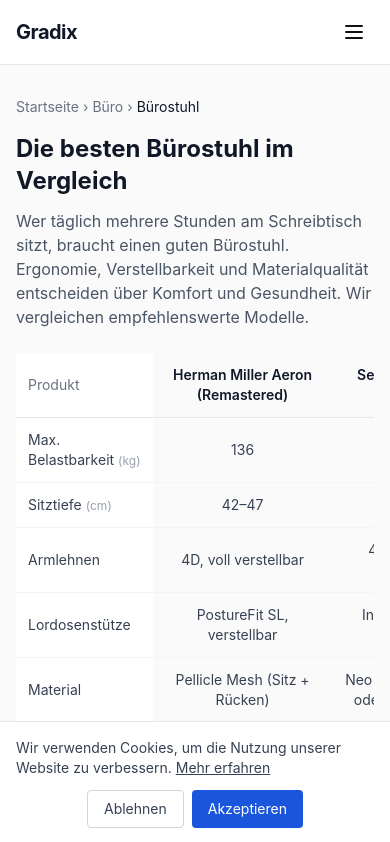
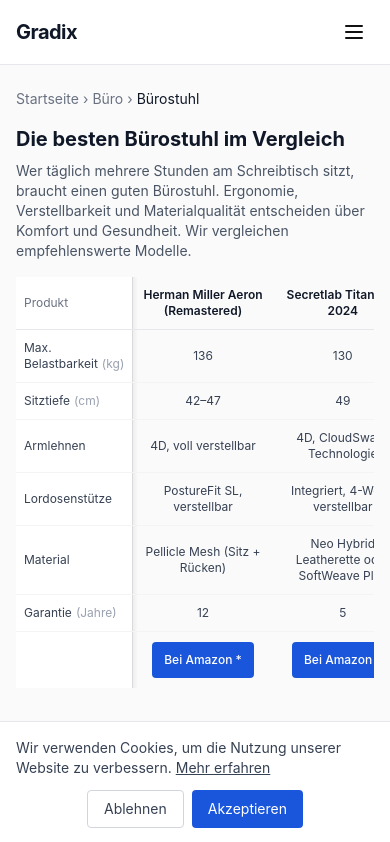
Before and after one commit to jansiegmann/gradix.de, a Next.js app: page /buero/buerostuhl in a window 390 px wide. Shown: the top 842 px of the page. Built offline with nearby package versions, Linux system fonts and the light colour scheme.

Commit message:
Mobile Optimization

```diff
--- a/src/app/[kategorie]/[slug]/page.tsx
+++ b/src/app/[kategorie]/[slug]/page.tsx
@@ -60,7 +60,7 @@
   const faqSchema = generateFAQSchema(vergleich);
 
   return (
-    <div className="mx-auto max-w-6xl px-4 py-8">
+    <div className="mx-auto max-w-6xl px-4 py-6 sm:py-8">
       <script
         type="application/ld+json"
         dangerouslySetInnerHTML={{
@@ -79,10 +79,10 @@
         ]}
       />
 
-      <h1 className="mb-3 text-2xl font-bold text-gray-900">
+      <h1 className="mb-2 sm:mb-3 text-xl sm:text-2xl font-bold text-gray-900">
         Die besten {vergleich.titel} im Vergleich
       </h1>
-      <p className="mb-6 text-gray-600">{vergleich.einleitung}</p>
+      <p className="mb-4 sm:mb-6 text-sm sm:text-base text-gray-600">{vergleich.einleitung}</p>
 
       <VergleichsTabelle vergleich={vergleich} />
 
--- a/src/app/globals.css
+++ b/src/app/globals.css
@@ -9,6 +9,7 @@
   background: #FAFAFA;
   color: #111111;
   font-family: -apple-system, BlinkMacSystemFont, "Segoe UI", Roboto, Helvetica, Arial, sans-serif, "Apple Color Emoji", "Segoe UI Emoji";
+  -webkit-tap-highlight-color: transparent;
 }
 
 /* Sticky column for comparison table on mobile */
@@ -18,4 +19,32 @@
   left: 0;
   background: white;
   z-index: 1;
+  border-right: 1px solid #e5e7eb;
 }
+
+/* Shadow hint on sticky column for scroll indication */
+.comparison-table td:first-child::after,
+.comparison-table th:first-child::after {
+  content: "";
+  position: absolute;
+  top: 0;
+  right: -6px;
+  bottom: 0;
+  width: 6px;
+  background: linear-gradient(to right, rgba(0,0,0,0.06), transparent);
+  pointer-events: none;
+}
+
+/* Smooth scrolling for table */
+.overflow-x-auto {
+  -webkit-overflow-scrolling: touch;
+  scrollbar-width: thin;
+}
+
+/* Larger touch targets on mobile */
+@media (max-width: 640px) {
+  .comparison-table td,
+  .comparison-table th {
+    padding: 10px 8px;
+  }
+}
--- a/src/app/page.tsx
+++ b/src/app/page.tsx
@@ -6,15 +6,15 @@
   const kategorien = getKategorien();
 
   return (
-    <div className="mx-auto max-w-6xl px-4 py-12">
-      <section className="mb-12 text-center">
-        <h1 className="text-3xl font-bold tracking-tight text-gray-900 sm:text-4xl">
+    <div className="mx-auto max-w-6xl px-4 py-8 sm:py-12">
+      <section className="mb-8 sm:mb-12 text-center">
+        <h1 className="text-2xl sm:text-3xl font-bold tracking-tight text-gray-900 lg:text-4xl">
           Das größte Produkt-Vergleichsportal Deutschlands
         </h1>
-        <p className="mt-3 text-lg text-gray-600">
+        <p className="mt-2 sm:mt-3 text-base sm:text-lg text-gray-600">
           Unabhängige Vergleiche für Produkte von 100 € bis 2.500 €
         </p>
-        <div className="mx-auto mt-6 max-w-xl">
+        <div className="mx-auto mt-5 sm:mt-6 max-w-xl">
           <Suchleiste placeholder="Was möchtest du vergleichen?" />
         </div>
       </section>
--- a/src/components/AffiliateButton.tsx
+++ b/src/components/AffiliateButton.tsx
@@ -10,9 +10,10 @@
       href={link}
       target="_blank"
       rel="noopener noreferrer nofollow sponsored"
-      className="inline-block rounded bg-accent px-4 py-2 text-sm font-medium text-white hover:bg-accent-hover"
+      className="inline-block rounded bg-accent px-3 py-2.5 sm:px-4 sm:py-2 text-xs sm:text-sm font-medium text-white hover:bg-accent-hover active:scale-95 transition-transform"
     >
-      Zum {name} *
+      <span className="hidden sm:inline">Zum {name} *</span>
+      <span className="sm:hidden">Bei Amazon *</span>
     </a>
   );
 }
--- a/src/components/FAQBereich.tsx
+++ b/src/components/FAQBereich.tsx
@@ -12,7 +12,7 @@
         <div key={i} className="border-b border-gray-200">
           <button
             onClick={() => setOpenIndex(openIndex === i ? null : i)}
-            className="flex w-full items-center justify-between py-3 text-left text-sm font-medium text-gray-900"
+            className="flex w-full items-center justify-between py-4 text-left text-sm font-medium text-gray-900"
           >
             {faq.frage}
             <span className="ml-2 text-gray-400">
--- a/src/components/Header.tsx
+++ b/src/components/Header.tsx
@@ -51,52 +51,52 @@
       {menuOpen && (
         <div className="border-t border-gray-200 px-4 py-3 md:hidden">
           <Suchleiste />
-          <nav className="mt-3 flex flex-col gap-2">
+          <nav className="mt-3 flex flex-col gap-1">
             <Link
               href="/handwerk"
-              className="py-1 text-gray-700"
+              className="py-2.5 text-gray-700 active:text-accent"
               onClick={() => setMenuOpen(false)}
             >
               Handwerk
             </Link>
             <Link
               href="/kueche"
-              className="py-1 text-gray-700"
+              className="py-2.5 text-gray-700 active:text-accent"
               onClick={() => setMenuOpen(false)}
             >
               Küche
             </Link>
             <Link
               href="/garten"
-              className="py-1 text-gray-700"
+              className="py-2.5 text-gray-700 active:text-accent"
               onClick={() => setMenuOpen(false)}
             >
               Garten
             </Link>
             <Link
               href="/elektronik"
-              className="py-1 text-gray-700"
+              className="py-2.5 text-gray-700 active:text-accent"
               onClick={() => setMenuOpen(false)}
             >
               Elektronik
             </Link>
             <Link
               href="/haushalt"
-              className="py-1 text-gray-700"
+              className="py-2.5 text-gray-700 active:text-accent"
               onClick={() => setMenuOpen(false)}
             >
               Haushalt
             </Link>
             <Link
               href="/sport"
-              className="py-1 text-gray-700"
+              className="py-2.5 text-gray-700 active:text-accent"
               onClick={() => setMenuOpen(false)}
             >
               Sport & Fitness
             </Link>
             <Link
               href="/buero"
-              className="py-1 text-gray-700"
+              className="py-2.5 text-gray-700 active:text-accent"
               onClick={() => setMenuOpen(false)}
             >
               Büro
--- a/src/components/KategorieKarte.tsx
+++ b/src/components/KategorieKarte.tsx
@@ -14,7 +14,7 @@
   return (
     <Link
       href={`/${slug}`}
-      className="block rounded border border-gray-200 bg-white px-6 py-5 hover:border-accent"
+      className="block rounded border border-gray-200 bg-white px-5 py-4 sm:px-6 sm:py-5 hover:border-accent active:scale-[0.98] transition-transform"
     >
       {icon && <span className="text-2xl">{icon}</span>}
       <p className="mt-2 font-semibold text-gray-900">{name}</p>
--- a/src/components/VergleichsTabelle.tsx
+++ b/src/components/VergleichsTabelle.tsx
@@ -13,16 +13,16 @@
 
   return (
     <div className="overflow-x-auto">
-      <table className="comparison-table w-full min-w-[600px] border-collapse">
+      <table className="comparison-table w-full min-w-[480px] border-collapse">
         <thead>
           <tr>
-            <th className="w-36 border-b border-gray-200 p-3 text-left text-sm font-normal text-gray-500">
+            <th className="w-28 sm:w-36 border-b border-gray-200 p-2 sm:p-3 text-left text-xs sm:text-sm font-normal text-gray-500">
               Produkt
             </th>
             {produkte.map((p) => (
               <th
                 key={p.name}
-                className="min-w-[180px] border-b border-gray-200 p-3 text-center text-sm font-semibold text-gray-900"
+                className="min-w-[140px] sm:min-w-[180px] border-b border-gray-200 p-2 sm:p-3 text-center text-xs sm:text-sm font-semibold text-gray-900"
               >
                 {p.name}
               </th>
@@ -33,7 +33,7 @@
           {/* Dynamic comparison rows */}
           {sortedKategorien.map((kat) => (
             <tr key={kat.key}>
-              <td className="border-b border-gray-100 p-3 text-sm text-gray-700">
+              <td className="border-b border-gray-100 p-2 sm:p-3 text-xs sm:text-sm text-gray-700">
                 {kat.label}
                 {kat.einheit && (
                   <span className="ml-1 text-xs text-gray-400">
@@ -44,7 +44,7 @@
               {produkte.map((p) => (
                 <td
                   key={p.name}
-                  className="border-b border-gray-100 p-3 text-center text-sm text-gray-700"
+                  className="border-b border-gray-100 p-2 sm:p-3 text-center text-xs sm:text-sm text-gray-700"
                 >
                   {p.werte[kat.key] || "–"}
                 </td>
@@ -54,9 +54,9 @@
 
           {/* Affiliate button row */}
           <tr>
-            <td className="p-3"></td>
+            <td className="p-2 sm:p-3"></td>
             {produkte.map((p) => (
-              <td key={p.name} className="p-3 text-center">
+              <td key={p.name} className="p-2 sm:p-3 text-center">
                 <AffiliateButton name={p.name} link={p.amazonLink} />
               </td>
             ))}
```
